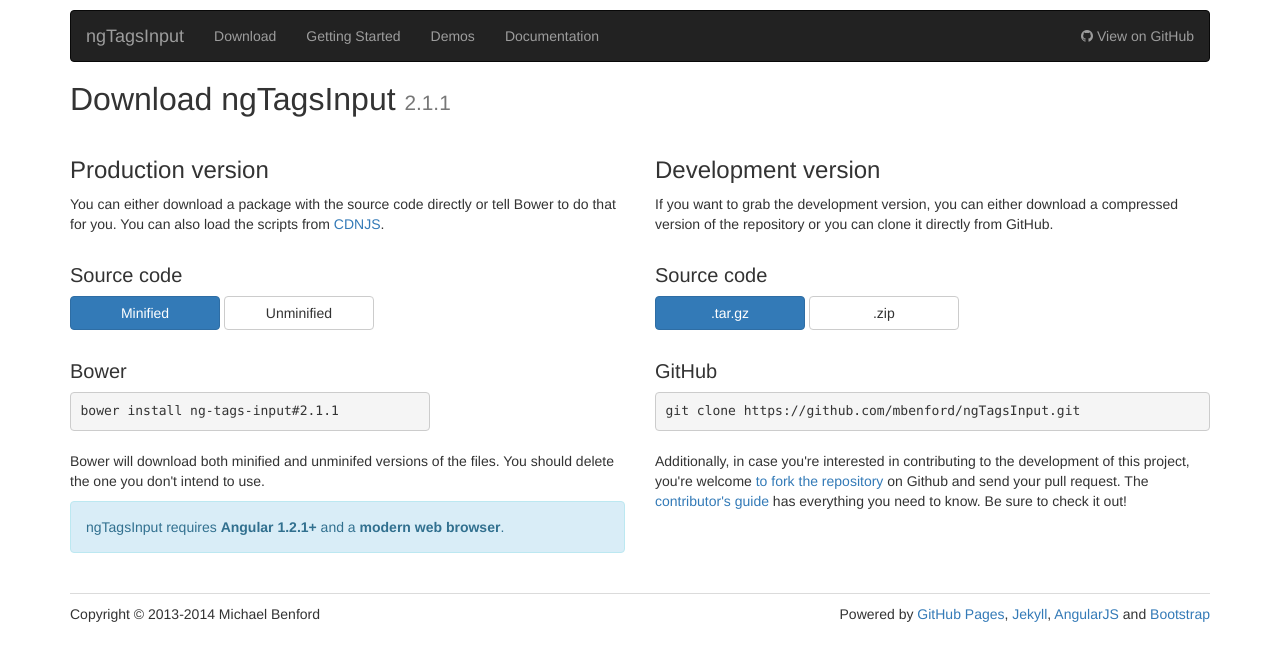
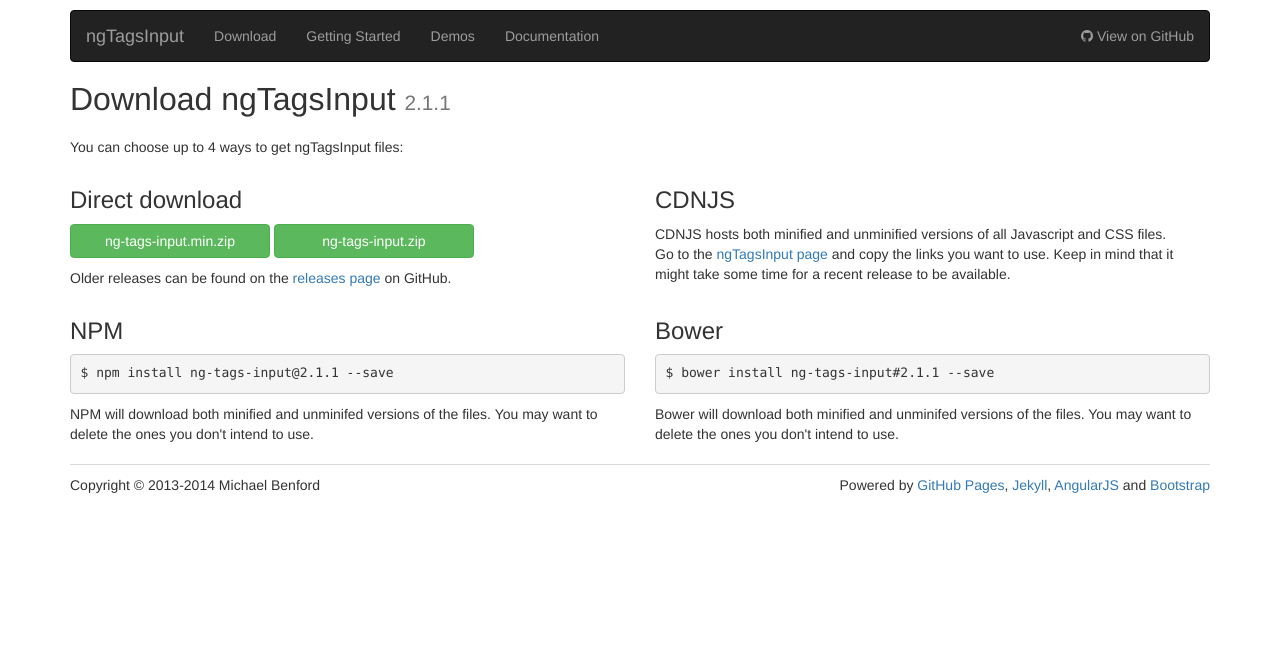
Before and after one commit to mbenford/ngTagsInput, a Jekyll site: the page built from _pages/download.html, in a window 1280 px wide. Shown: the top 661 px of the page. Built offline with Jekyll 4.4.1, drawn with Linux system fonts in a browser that asks for light colours; nearby versions of some CDN libraries; Markdown is read by kramdown in place of the engine named in the settings.

Commit message:
Redesigned downloads page

```diff
--- a/_pages/download.html
+++ b/_pages/download.html
@@ -6,79 +6,34 @@ priority: 0.80
 ---
 <h1>Download ngTagsInput <small>{{ site.stable_version }}</small></h1>
 
+<p>You can choose up to 4 ways to get ngTagsInput files:</p>
+
 <div class="row">
   <div class="col-md-6">
-    <h2>Production version</h2>
-    <div class="row">
-      <div class="col-md-12">
-        You can either download a package with the source code directly or tell Bower to do that for you. You can also
-        load the scripts from <a href="http://cdnjs.com/libraries/ng-tags-input/">CDNJS</a>.
-      </div>
-    </div>
-
-    <div class="row row-download">
-      <div class="col-md-12">
-        <h3>Source code</h3>
-        <a href="https://github.com/mbenford/ngTagsInput/releases/download/v{{ site.stable_version }}/ng-tags-input.min.zip" class="btn btn-primary btn-download">Minified</a>
-        <a href="https://github.com/mbenford/ngTagsInput/releases/download/v{{ site.stable_version }}/ng-tags-input.zip" class="btn btn-default btn-download">Unminified</a>
-      </div>
-    </div>
-
-    <div class="row row-download">
-      <div class="col-md-8">
-        <h3>Bower</h3>
-        <pre>bower install ng-tags-input#{{ site.stable_version }}</pre>
-      </div>
-    </div>
-
-    <div class="row row-download">
-      <div class="col-md-12">
-        Bower will download both minified and unminifed versions of the files. You should delete the one you don't intend to use.
-      </div>
-    </div>
-
-    <div class="row row-download">
-      <div class="col-md-12">
-        <div class="alert alert-info">
-          ngTagsInput requires <strong>Angular 1.2.1+</strong> and a <strong>modern web browser</strong>.
-        </div>
-      </div>
-      </div>
+    <h2>Direct download</h2>
+    <p>
+      <a href="https://github.com/mbenford/ngTagsInput/releases/download/v{{ site.stable_version }}/ng-tags-input.min.zip" class="btn btn-success btn-download">ng-tags-input.min.zip</a>
+      <a href="https://github.com/mbenford/ngTagsInput/releases/download/v{{ site.stable_version }}/ng-tags-input.zip" class="btn btn-success btn-download">ng-tags-input.zip</a>
+    </p>
+    <p>Older releases can be found on the <a href="https://github.com/mbenford/ngTagsInput/releases">releases page</a> on GitHub.</p>
   </div>
-
   <div class="col-md-6">
-    <h2>Development version</h2>
-    <div class="row">
-      <div class="col-md-12">
-        If you want to grab the development version, you can either download a compressed version of the repository or
-        you can clone it directly from GitHub.
-      </div>
-    </div>
-
-    <div class="row row-download">
-      <div class="col-md-12">
-        <h3>Source code</h3>
-        <a href="https://github.com/mbenford/ngTagsInput/archive/v{{ site.stable_version }}.tar.gz" class="btn btn-primary btn-download">.tar.gz</a>
-        <a href="https://github.com/mbenford/ngTagsInput/archive/v{{ site.stable_version }}.zip" class="btn btn-default btn-download">.zip</a>
-      </div>
-    </div>
-
-    <div class="row row-download">
-      <div class="col-md-12">
-        <h3>GitHub</h3>
-        <pre>git clone https://github.com/mbenford/ngTagsInput.git</pre>
-      </div>
-    </div>
-
-    <div class="row row-download">
-      <div class="col-md-12">
-        <p>
-          Additionally, in case you're interested in contributing to the development of this project, you're welcome
-          <a href="https://github.com/mbenford/ngTagsInput">to fork the repository</a> on Github and send your pull request.
-          The <a href="https://github.com/mbenford/ngTagsInput/blob/master/CONTRIBUTING.md">contributor's guide</a>
-          has everything you need to know. Be sure to check it out!
-        </p>
-      </div>
-    </div>
+    <h2>CDNJS</h2>
+    <p>
+      CDNJS hosts both minified and unminified versions of all Javascript and CSS files. <br/>Go to the <a href="http://www.cdnjs.com/libraries/ng-tags-input">ngTagsInput page</a>
+      and copy the links you want to use. Keep in mind that it might take some time for a recent release to be available.
+    </p>
   </div>
 </div>
+<div class="row">
+  <div class="col-md-6">
+    <h2>NPM</h2>
+    <pre>$ npm install ng-tags-input@{{ site.stable_version }} --save</pre>
+    NPM will download both minified and unminifed versions of the files. You may want to delete the ones you don't intend to use.
+  </div>
+  <div class="col-md-6">
+    <h2>Bower</h2>
+    <pre>$ bower install ng-tags-input#{{ site.stable_version }} --save</pre>
+    Bower will download both minified and unminifed versions of the files. You may want to delete the ones you don't intend to use.
+  </div>
+</div>
--- a/css/styles.css
+++ b/css/styles.css
@@ -52,7 +52,7 @@ h3 {
 }
 
 .btn-download {
-    width: 150px;
+    width: 200px;
 }
 
 .tags-input-home .tags .tag-item {
```
